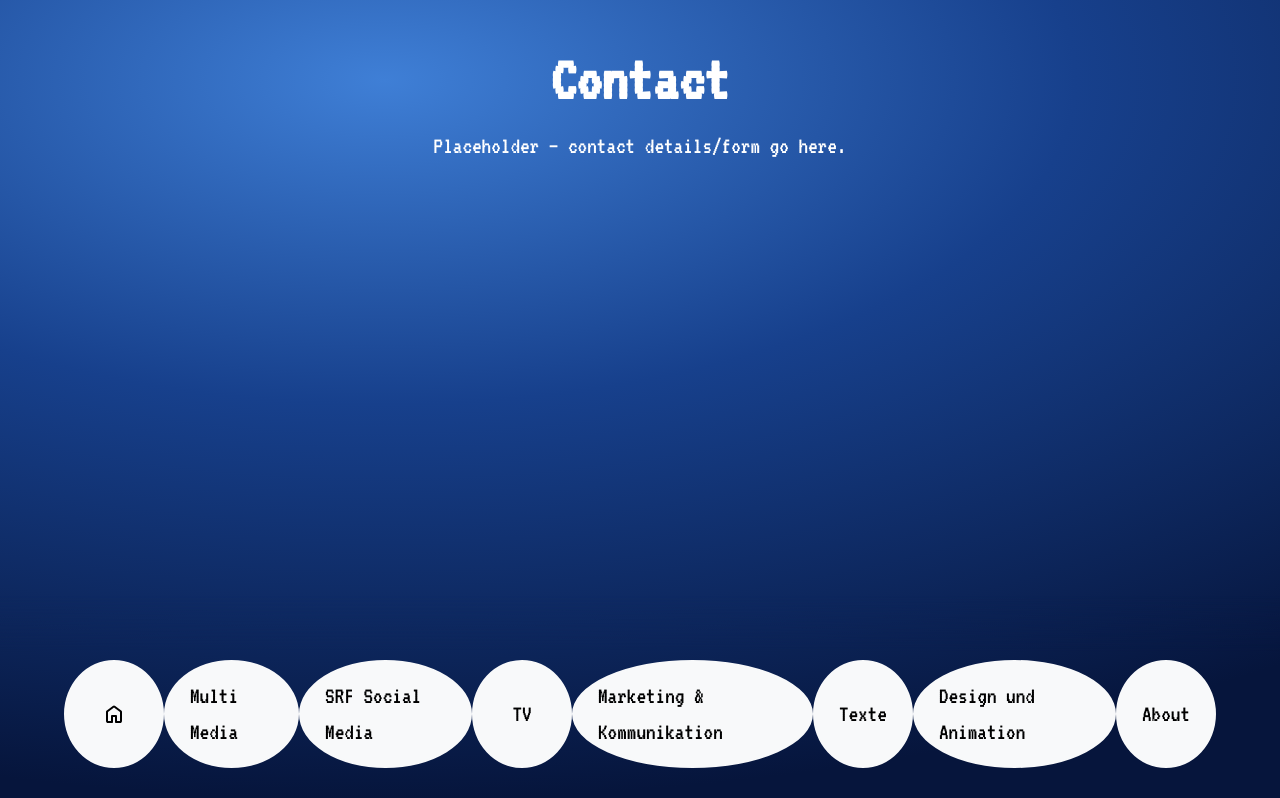
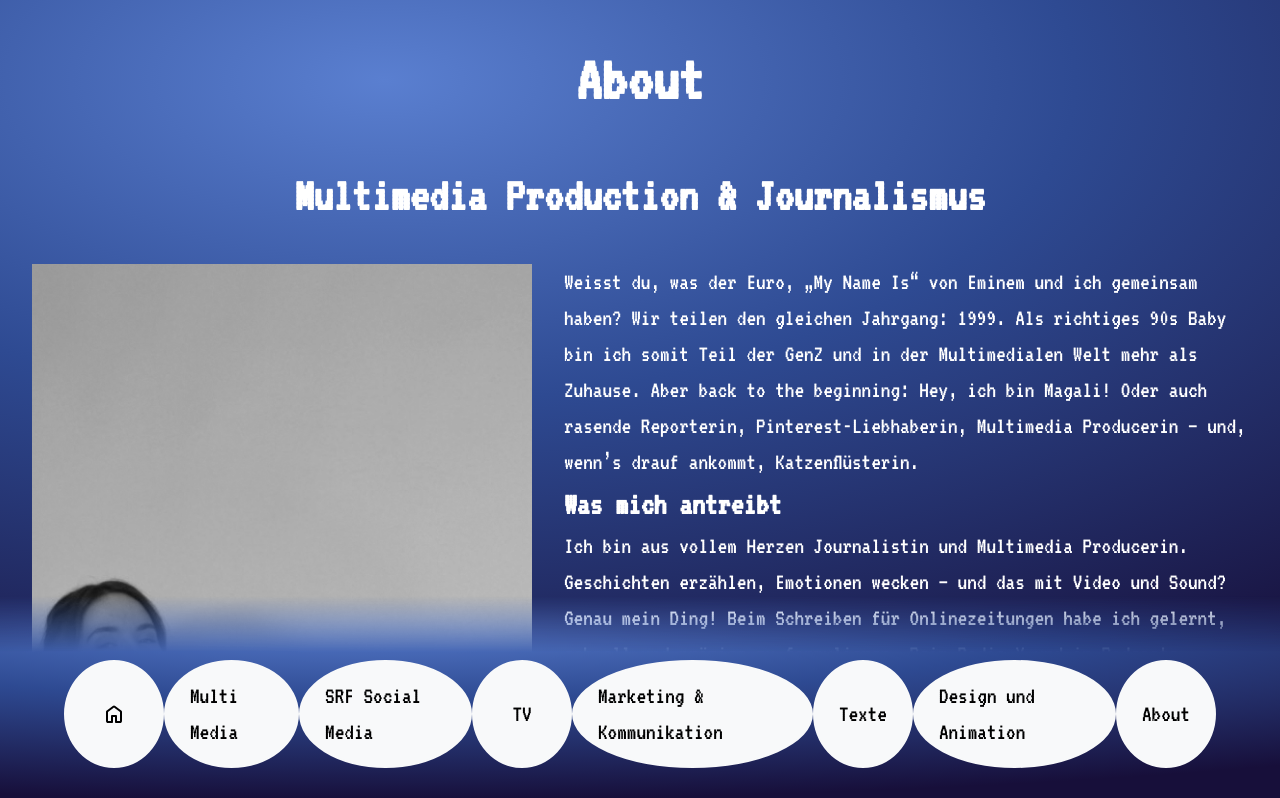
Before and after one commit to vellamassi/PortfolioMagali, a React (Vite) app: page /contact in a window 1280 px wide. Shown: the top 798 px of the page. Built offline with nearby package versions, Linux system fonts and the light colour scheme; no server answers; what @directus/sdk would draw is missing.

Commit message:
Add static about page

```diff
--- /dev/null
+++ b/scss/components/contact.scss
@@ -0,0 +1,28 @@
+.contact {
+    display: flex;
+    flex-direction: column;
+    justify-content: center;
+    align-items: center;
+    gap: 32px;
+
+    &__headline,
+    &__subheadline {
+        text-align: center;
+    }
+
+    &__content {
+        display: grid;
+        grid-template-columns: minmax(150px, 500px) 1fr;
+        gap: 32px;
+    }
+
+    &__left {
+        height: 100%;
+
+        img {
+            width: 100%;
+            height: 100%;
+            object-fit: cover;
+        }
+    }
+}
--- a/scss/components/page.scss
+++ b/scss/components/page.scss
@@ -4,5 +4,9 @@
     justify-content: center;
     align-items: center;
 
+    width: 100%;
+    max-width: 1600px;
+    margin-inline: auto;
+
     color: var(--color-white);
 }
--- a/scss/core/variables.scss
+++ b/scss/core/variables.scss
@@ -5,7 +5,7 @@
     --footer-clearance: 220px;
 
     // Colors
-    --color-background: radial-gradient(120% 90% at 30% 10%, #3f7fd6 0%, #17408c 45%, #06153c 100%);
+    --color-background: radial-gradient(120% 90% at 30% 10%, #5a7fd0 0%, #2e4a92 45%, #170f3a 100%);
     --color-blue: #007bff;
     --color-darker-blue: #0056b3;
     --color-flowing-blue: radial-gradient(ellipse 70% 90% at 50% 100%, #6f42c1 0%, #0056b3 45%, #007bff 100%);
--- a/scss/frontend.scss
+++ b/scss/frontend.scss
@@ -1,14 +1,15 @@
 // Core
-@import 'core/fonts.scss';
-@import 'core/variables.scss';
-@import 'core/reset.scss';
-@import 'core/typography.scss';
+@import 'core/fonts';
+@import 'core/variables';
+@import 'core/reset';
+@import 'core/typography';
 
 // Components
-@import 'components/body.scss';
-@import 'components/image-slider.scss';
-@import 'components/page.scss';
-@import 'components/root.scss';
-@import 'components/main.scss';
-@import 'components/footer.scss';
-@import 'components/navigation.scss';
+@import 'components/body';
+@import 'components/contact';
+@import 'components/image-slider';
+@import 'components/page';
+@import 'components/root';
+@import 'components/main';
+@import 'components/footer';
+@import 'components/navigation';
--- a/src/pages/Contact.tsx
+++ b/src/pages/Contact.tsx
@@ -1,8 +1,41 @@
+import Markdown from "react-markdown";
+
 export default function Contact() {
-  return (
-    <section className="page page--contact">
-      <h1>Contact</h1>
-      <p>Placeholder — contact details/form go here.</p>
-    </section>
+    return (
+        <section className="page page--contact">
+            <div className="contact">
+                <h1 className="contact__headline">About</h1>
+                <h2 className="contact__subheadline">Multimedia Production & Journalismus</h2>
+
+
+                <div className="contact__content">
+                    <div className="contact__left">
+                        <img src="scss/assets/Magali_About.png" alt="Magali Egger" />
+                    </div>
+
+                    <div className="contact__right">
+                        <Markdown>{"Weisst du, was der Euro, „My Name Is“ von Eminem und ich gemeinsam haben? Wir teilen den gleichen Jahrgang: 1999. Als richtiges 90s Baby bin ich somit Teil der GenZ und in der Multimedialen Welt mehr als Zuhause. Aber back to the beginning: Hey, ich bin Magali! Oder auch rasende Reporterin, Pinterest-Liebhaberin, Multimedia Producerin – und, wenn’s drauf ankommt, Katzenflüsterin."}</Markdown>
+
+                        <h3>Was mich antreibt</h3>
+
+                        <Markdown>{"Ich bin aus vollem Herzen Journalistin und Multimedia Producerin. Geschichten erzählen, Emotionen wecken – und das mit Video und Sound? Genau mein Ding! Beim Schreiben für Onlinezeitungen habe ich gelernt, schnell und präzise zu formulieren. Beim Radio X und in Podcasts entdeckte ich die Kraft des Hörens. Meine Videokompetenzen entwickelte ich bei SRF Kulturplatz und SRF Kultur Instagram, wo ich Formate für verschiedene Zielgruppen und Plattformen umsetzte. Als Digital Content Producerin im Migros Museum für Gegenwartskunst tauchte ich zusätzlich in die Welt der PR- und Newsletter-Kommunikation ein – und das auf Deutsch und Englisch. Dabei verknüpfe ich kreative Ideen mit fundierten Performanceanalysen, optimiere Inhalte datenbasiert und entwickle sie strategisch weiter. Ob Post, Reel oder Kampagne – ich denke in Stories, Plattformen und Wirkung."}</Markdown>
+
+                        <h3>Hard Facts – in Kürze</h3>
+
+                        <Markdown>{[
+                            "Ausbildung: MA Multimedial Communication & Publishing, BSc Media Engineering / Multimedia Production mit Joint Degree am MAZ (FH Graubünden & HKB, 2024)",
+                            "Minors: Social Media im Journalismus & Agenturen, Projektmanagement, Creative Writing, Datenjournalismus",
+                            "Beruflich: Content Producerin & freie Journalistin (u. a. Null41, SRF)",
+                            "Stimme: Auf B-Sounds auf Radio X zu hören",
+                        ].join("\n\n")}</Markdown>
+
+                        <h3>Und sonst so?</h3>
+
+                        <Markdown>{"Neben meinem Berufsalltag bin ich Fan von Kultur, Gesellschaftsthemen und Politik – und zu fast 100 Prozent überzeugt, dass die tiefsten Wahrheiten in den simpelsten Pop-Lyrics stecken. An einem Samstagnachmittag findest du mich deshalb entweder im Kunstmuseum, in einem Café beim „Übers-Leben-diskutieren“ oder in meinem favourite Pilatesstudio – weil Balance bekanntlich alles ist."}</Markdown>
+                    </div>
+                </div>
+                <Markdown>{"Viel Spass beim Erkunden meiner Arbeiten – und beim Kennenlernen von Magali Egger."}</Markdown>
+            </div>
+        </section>
   )
 }
```
Also changed, not shown: scss/assets/Magali_About.png (added).
